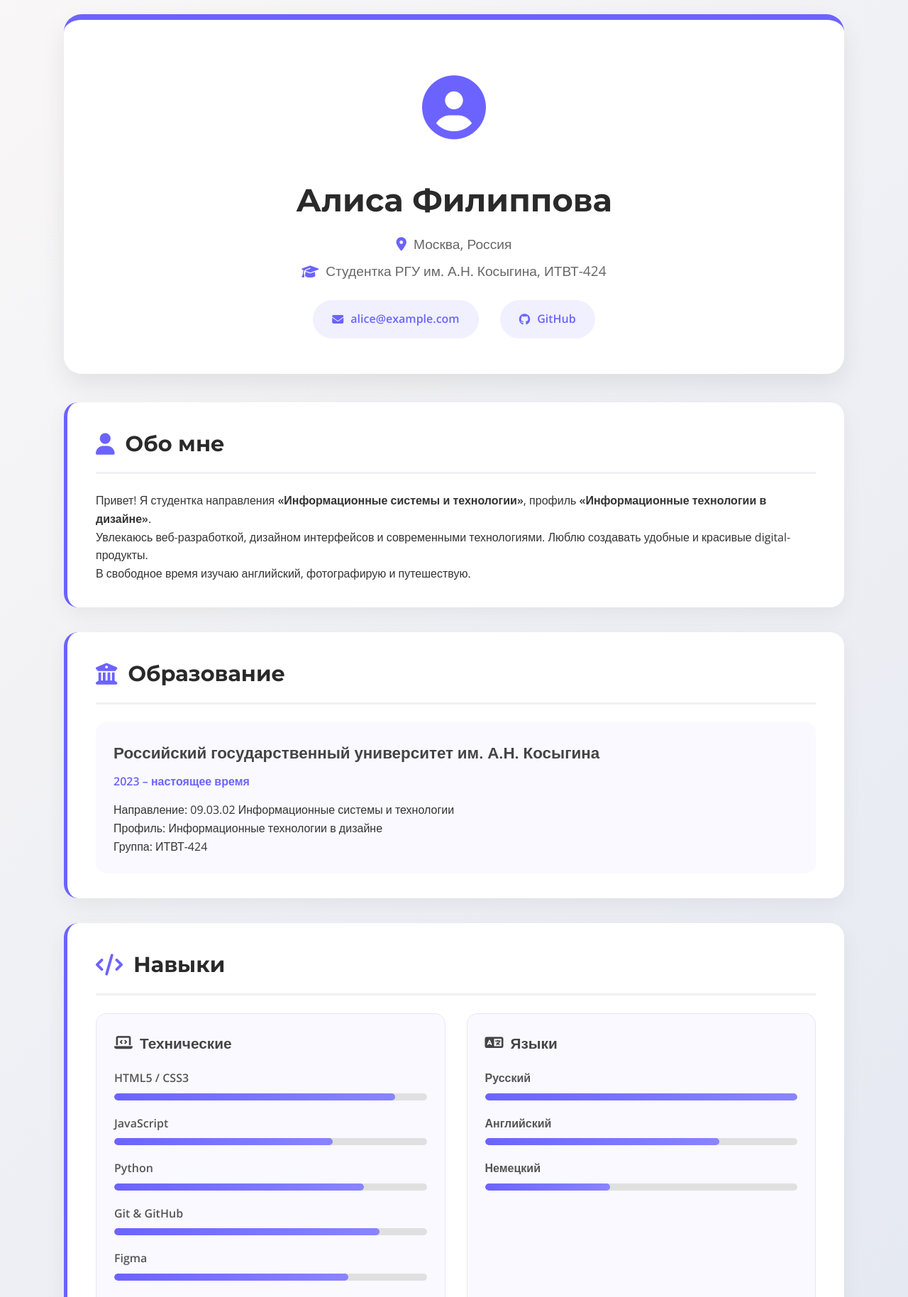
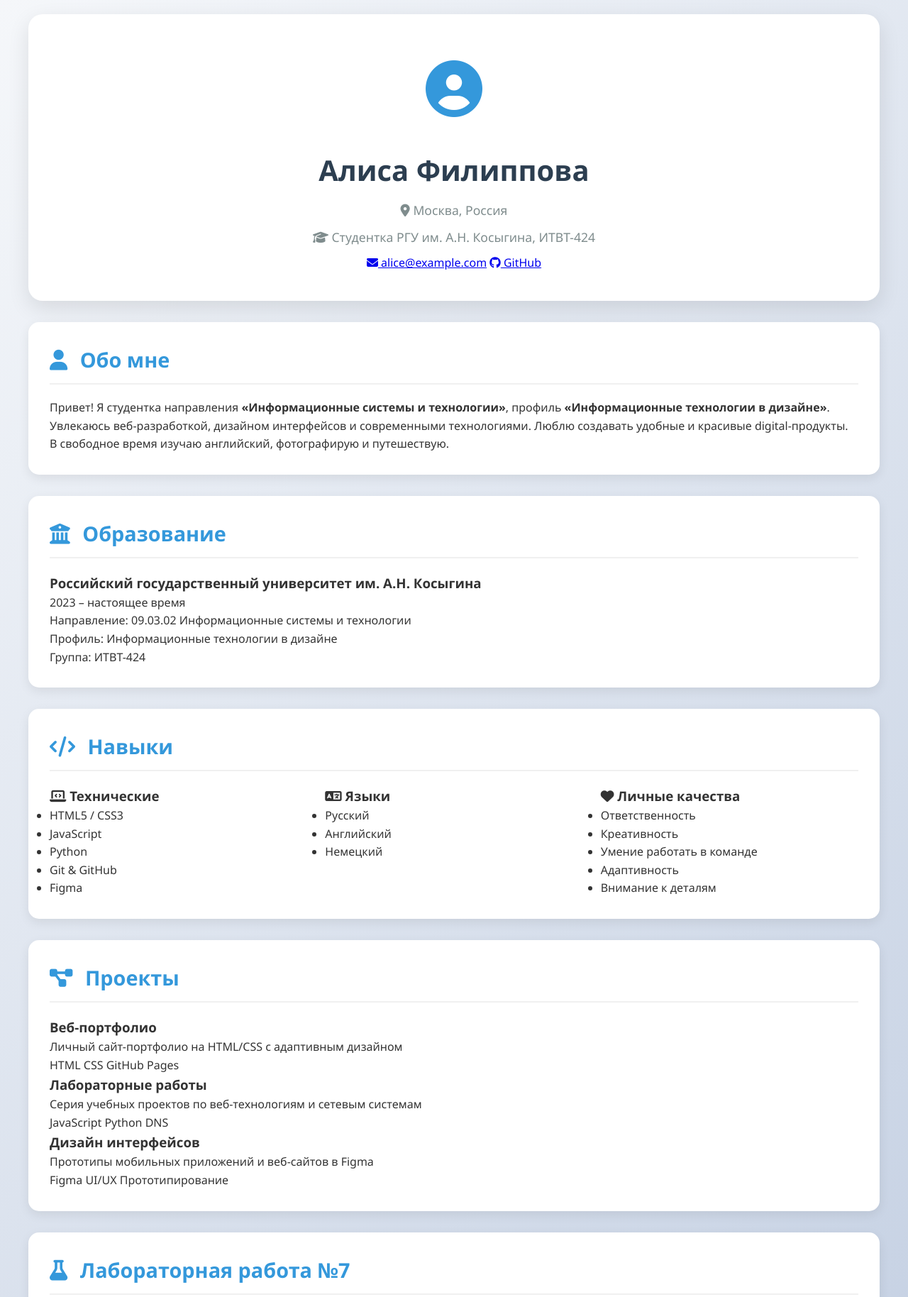
Before and after one commit to the-allysa/my-portfolio, a plain HTML site: page index.html in a window 1280 px wide. Shown: the top 1828 px of the page at 71% size. Drawn offline with nearby package versions, Linux system fonts and the light colour scheme.

Commit message:
Обновленные стили портфолио

```diff
--- a/style.css
+++ b/style.css
@@ -1,4 +1,4 @@
-/* Основные настройки */
+/* Основные стили */
 * {
     margin: 0;
     padding: 0;
@@ -6,16 +6,16 @@
 }
 
 body {
-    font-family: 'Open Sans', sans-serif;
+    font-family: 'Segoe UI', Tahoma, Geneva, Verdana, sans-serif;
     line-height: 1.6;
     color: #333;
-    background: linear-gradient(135deg, #f9f7f7 0%, #dbe2ef 100%);
+    background: linear-gradient(135deg, #f5f7fa 0%, #c3cfe2 100%);
     min-height: 100vh;
     padding: 20px;
 }
 
 .container {
-    max-width: 1100px;
+    max-width: 1200px;
     margin: 0 auto;
 }
 
@@ -23,320 +23,232 @@ body {
 .header {
     text-align: center;
     background: white;
-    padding: 50px 30px;
-    border-radius: 25px;
-    box-shadow: 0 15px 35px rgba(0, 0, 0, 0.08);
-    margin-bottom: 40px;
-    border-top: 8px solid #6c63ff;
+    padding: 40px 30px;
+    border-radius: 20px;
+    box-shadow: 0 10px 30px rgba(0,0,0,0.1);
+    margin-bottom: 30px;
 }
 
 .avatar {
-    font-size: 90px;
-    color: #6c63ff;
-    margin-bottom: 25px;
-    transition: transform 0.3s;
-}
-
-.avatar:hover {
-    transform: scale(1.1);
+    font-size: 80px;
+    color: #3498db;
+    margin-bottom: 20px;
 }
 
 h1 {
-    font-family: 'Montserrat', sans-serif;
-    color: #2a2a2a;
-    font-size: 2.8rem;
+    color: #2c3e50;
+    font-size: 2.5rem;
     margin-bottom: 10px;
-    font-weight: 700;
 }
 
-.subtitle {
-    color: #666;
-    font-size: 1.2rem;
-    margin: 8px 0;
-    display: flex;
-    align-items: center;
-    justify-content: center;
-    gap: 10px;
+.subtitle, .lab-title {
+    color: #7f8c8d;
+    font-size: 1.1rem;
+    margin: 10px 0;
 }
 
-.subtitle i {
-    color: #6c63ff;
-}
-
-.contacts {
-    display: flex;
-    justify-content: center;
-    gap: 30px;
-    margin-top: 25px;
-    flex-wrap: wrap;
-}
-
-.contacts a {
-    display: inline-flex;
-    align-items: center;
-    gap: 10px;
-    padding: 12px 25px;
-    background: #f0f0ff;
-    color: #6c63ff;
-    text-decoration: none;
-    border-radius: 50px;
-    font-weight: 600;
-    transition: all 0.3s;
-    border: 2px solid transparent;
-}
-
-.contacts a:hover {
-    background: #6c63ff;
-    color: white;
-    transform: translateY(-3px);
-    box-shadow: 0 10px 20px rgba(108, 99, 255, 0.2);
+.lab-title {
+    color: #e74c3c;
+    font-weight: bold;
 }
 
 /* Карточки */
 .card {
     background: white;
-    padding: 35px 40px;
-    border-radius: 20px;
-    margin-bottom: 35px;
-    box-shadow: 0 10px 30px rgba(0, 0, 0, 0.05);
-    transition: transform 0.3s, box-shadow 0.3s;
-    border-left: 5px solid #6c63ff;
-}
-
-.card:hover {
-    transform: translateY(-5px);
-    box-shadow: 0 15px 35px rgba(0, 0, 0, 0.1);
+    padding: 30px;
+    border-radius: 15px;
+    margin-bottom: 30px;
+    box-shadow: 0 5px 15px rgba(0,0,0,0.08);
 }
 
 h2 {
-    font-family: 'Montserrat', sans-serif;
-    color: #2a2a2a;
-    font-size: 1.9rem;
-    margin-bottom: 25px;
-    padding-bottom: 15px;
-    border-bottom: 3px solid #f0f0f5;
-    display: flex;
-    align-items: center;
-    gap: 15px;
+    color: #3498db;
+    margin-bottom: 20px;
+    padding-bottom: 10px;
+    border-bottom: 2px solid #f0f0f0;
+    font-size: 1.8rem;
 }
 
 h2 i {
-    color: #6c63ff;
-}
-
-/* Образование */
-.education-item {
-    background: #f9f9ff;
-    padding: 25px;
-    border-radius: 15px;
-    margin-top: 20px;
-}
-
-.education-item h3 {
-    color: #444;
-    font-size: 1.4rem;
-    margin-bottom: 10px;
-}
-
-.date {
-    color: #6c63ff;
-    font-weight: 600;
-    margin-bottom: 15px;
-    font-size: 1rem;
+    margin-right: 10px;
 }
 
 /* Навыки */
 .skills {
     display: grid;
-    grid-template-columns: repeat(auto-fit, minmax(320px, 1fr));
-    gap: 30px;
+    grid-template-columns: repeat(auto-fit, minmax(300px, 1fr));
+    gap: 25px;
     margin-top: 20px;
 }
 
-.skill-category {
-    background: #f9f9ff;
+.skill-item {
+    background: #f8f9fa;
     padding: 25px;
-    border-radius: 15px;
-    border: 1px solid #e6e6ff;
+    border-radius: 12px;
+    border-left: 5px solid #3498db;
 }
 
-.skill-category h3 {
-    color: #444;
-    font-size: 1.3rem;
-    margin-bottom: 20px;
-    display: flex;
-    align-items: center;
-    gap: 10px;
+.skill-item h3 {
+    color: #2c3e50;
+    margin-bottom: 15px;
+    font-size: 1.4rem;
 }
 
-.skill-category ul {
+.skill-item ul {
     list-style: none;
 }
 
-.skill-category li {
-    margin-bottom: 20px;
-    display: flex;
-    flex-direction: column;
-    gap: 8px;
+.skill-item li {
+    padding: 8px 0;
+    border-bottom: 1px dashed #ddd;
+    color: #555;
 }
 
-.skill-name {
-    font-weight: 600;
-    color: #555;
-    display: flex;
-    justify-content: space-between;
+.skill-item li:last-child {
+    border-bottom: none;
 }
 
-.skill-bar {
-    height: 10px;
-    background: #e0e0e0;
+.skill-item i {
+    color: #3498db;
+    margin-right: 8px;
+}
+
+/* Таблица */
+.table-container {
+    overflow-x: auto;
+    margin-top: 20px;
+}
+
+table {
+    width: 100%;
+    border-collapse: collapse;
+    background: white;
     border-radius: 10px;
     overflow: hidden;
+    box-shadow: 0 0 10px rgba(0,0,0,0.05);
 }
 
-.skill-level {
-    height: 100%;
-    background: linear-gradient(90deg, #6c63ff, #8a84ff);
-    border-radius: 10px;
+thead {
+    background: #3498db;
+    color: white;
 }
 
-.soft-skills li {
-    padding: 12px 15px;
-    background: white;
-    border-radius: 10px;
-    margin-bottom: 12px;
-    border-left: 4px solid #6c63ff;
-    box-shadow: 0 3px 10px rgba(0,0,0,0.03);
+th, td {
+    padding: 15px;
+    text-align: left;
+    border-bottom: 1px solid #eee;
 }
 
-/* Проекты */
-.projects {
-    display: grid;
-    grid-template-columns: repeat(auto-fit, minmax(300px, 1fr));
-    gap: 25px;
-    margin-top: 25px;
+tbody tr:hover {
+    background: #f8f9fa;
 }
 
-.project {
-    background: #f9f9ff;
-    padding: 25px;
-    border-radius: 15px;
-    border: 2px solid #e6e6ff;
-    transition: all 0.3s;
+/* Хостинг */
+.hosting {
+    display: grid;
+    grid-template-columns: repeat(auto-fit, minmax(250px, 1fr));
+    gap: 20px;
+    margin-top: 20px;
 }
 
-.project:hover {
-    border-color: #6c63ff;
-    transform: translateY(-5px);
+.hosting-type {
+    background: #f0f7ff;
+    padding: 20px;
+    border-radius: 10px;
+    border: 1px solid #d0e3ff;
 }
 
-.project h3 {
-    color: #444;
+.hosting-type h3 {
+    color: #2c3e50;
+    margin-bottom: 10px;
     font-size: 1.3rem;
-    margin-bottom: 15px;
 }
 
-.project p {
-    color: #666;
-    margin-bottom: 15px;
-    line-height: 1.5;
+/* Ссылки */
+.links-card {
+    text-align: center;
 }
 
-.tag {
-    display: inline-block;
-    padding: 6px 15px;
-    background: #e6e6ff;
-    color: #6c63ff;
-    border-radius: 50px;
-    font-size: 0.85rem;
-    margin-right: 8px;
-    margin-bottom: 8px;
-    font-weight: 600;
+.links {
+    display: flex;
+    justify-content: center;
+    gap: 20px;
+    flex-wrap: wrap;
+    margin: 25px 0;
 }
 
-/* Лабораторная */
-.lab-info {
-    background: linear-gradient(135deg, #f0efff 0%, #e6e5ff 100%);
-    border-left: 5px solid #ff6584;
-}
-
-.lab-links {
-    display: flex;
-    gap: 20px;
-    margin-top: 25px;
-    flex-wrap: wrap;
-}
-
-.lab-btn {
+.btn {
     display: inline-flex;
     align-items: center;
-    gap: 12px;
     padding: 15px 30px;
-    background: #6c63ff;
+    background: #3498db;
     color: white;
     text-decoration: none;
-    border-radius: 12px;
-    font-weight: 600;
+    border-radius: 10px;
+    font-weight: bold;
     transition: all 0.3s;
     font-size: 1.1rem;
 }
 
-.lab-btn:hover {
-    background: #554fd8;
+.btn:hover {
+    background: #2980b9;
     transform: translateY(-3px);
-    box-shadow: 0 10px 20px rgba(108, 99, 255, 0.25);
+    box-shadow: 0 7px 15px rgba(52, 152, 219, 0.3);
 }
 
-.lab-btn i {
+.btn i {
+    margin-right: 10px;
     font-size: 1.2rem;
+}
+
+.note {
+    color: #7f8c8d;
+    font-style: italic;
+    margin-top: 15px;
 }
 
 /* Футер */
 .footer {
     text-align: center;
-    padding: 40px 30px;
-    color: #666;
+    padding: 30px;
+    color: #7f8c8d;
     background: white;
-    border-radius: 20px;
-    margin-top: 50px;
-    box-shadow: 0 10px 30px rgba(0, 0, 0, 0.05);
+    border-radius: 15px;
+    margin-top: 40px;
+    box-shadow: 0 5px 15px rgba(0,0,0,0.08);
 }
 
-.footer-note {
+.tech-info {
     margin-top: 15px;
-    color: #999;
+    color: #95a5a6;
     font-size: 0.9rem;
 }
 
 /* Адаптивность */
 @media (max-width: 768px) {
-    .skills, .projects {
+    .skills, .hosting {
         grid-template-columns: 1fr;
     }
 
     h1 {
-        font-size: 2.2rem;
+        font-size: 2rem;
+    }
+
+    .links {
+        flex-direction: column;
+        align-items: center;
+    }
+
+    .btn {
+        width: 100%;
+        justify-content: center;
     }
 
     .header {
-        padding: 40px 25px;
+        padding: 30px 20px;
     }
 
     .card {
-        padding: 30px 25px;
-    }
-
-    .contacts {
-        flex-direction: column;
-        align-items: center;
-        gap: 15px;
-    }
-
-    .lab-links {
-        flex-direction: column;
-    }
-
-    .lab-btn {
-        justify-content: center;
+        padding: 25px 20px;
     }
 }
```
